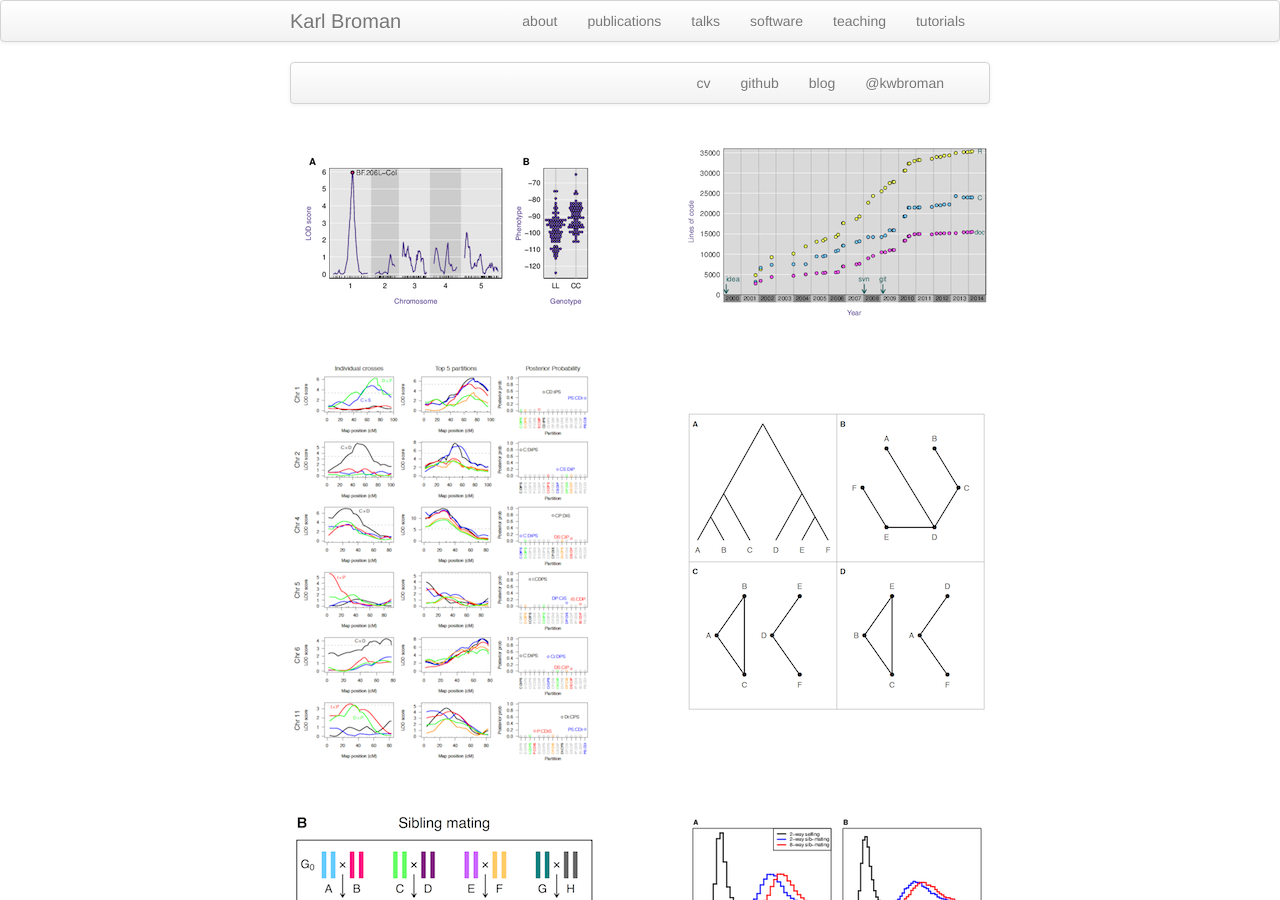
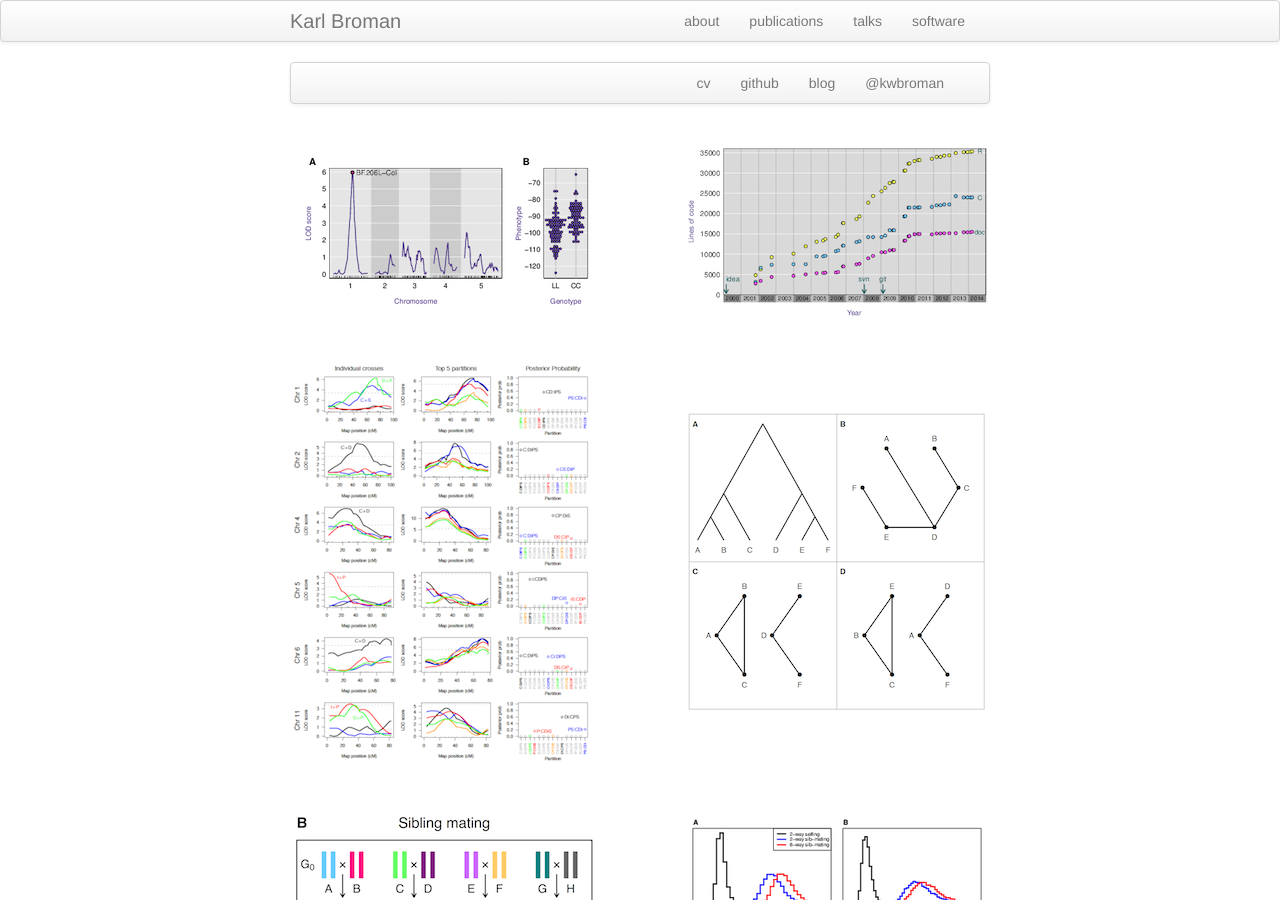
Before and after one commit to sangaj/sangaj.github.io, a Jekyll site: the page built from morefigs.md, in a window 1280 px wide and 900 px high. Built offline with Jekyll 4.4.1, drawn with Linux system fonts in a browser that asks for light colours.

Commit message:
Update default.html

```diff
--- a/_includes/themes/twitter/default.html
+++ b/_includes/themes/twitter/default.html
@@ -21,7 +21,6 @@
     <link href="{{ ASSET_PATH }}/css/kbroman.css" rel="stylesheet" type="text/css" media="all">
 
     <!-- Le fav and touch icons -->
-    <link rel="SHORTCUT ICON" href="{{ BASE_PATH }}/assets/me.ico"/>
 
     <!-- atom & rss feed -->
     <link href="{{ BASE_PATH }}{{ site.JB.atom_path }}" type="application/atom+xml" rel="alternate" title="Sitewide ATOM Feed">
@@ -35,12 +34,10 @@
         <div class="container-narrow">
           <a class="brand" href="{{ HOME_PATH }}">{{ site.title }}</a>
           <ul class="nav">
-              <li><a href="{{ BASE_PATH }}/pages/about.html">about</a></li>
-              <li><a href="{{ BASE_PATH }}/pages/pubs.html">publications</a></li>
-              <li><a href="{{ BASE_PATH }}/pages/talks.html">talks</a></li>
-              <li><a href="{{ BASE_PATH }}/pages/software.html">software</a></li>
-              <li><a href="{{ BASE_PATH }}/pages/teaching.html">teaching</a></li>
-              <li><a href="{{ BASE_PATH }}/pages/tutorials.html">tutorials</a></li>
+              <li><a href="{{ BASE_PATH }}/pages/About.html">about</a></li>
+              <li><a href="{{ BASE_PATH }}/pages/Experience.html">publications</a></li>
+              <li><a href="{{ BASE_PATH }}/pages/Education.html">talks</a></li>
+              <li><a href="{{ BASE_PATH }}/pages/Investment.html">software</a></li>
           </ul>
         </div>
       </div>
```
